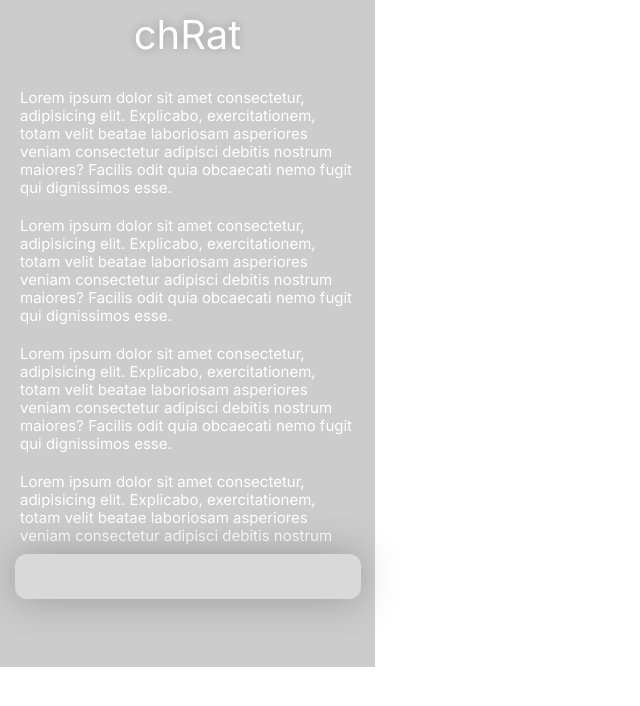
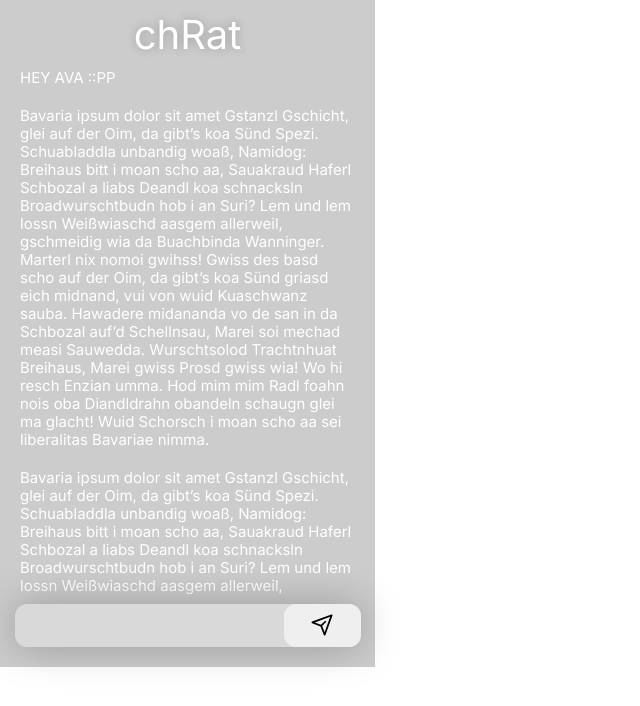
Before and after one commit to chris-yooo/capstone-project, a React (Create React App) app: page / in a window 1280 px wide. Shown: the top 706 px of the page, without its empty margins (0-640 px from the left). Built offline with nearby package versions, Linux system fonts and the light colour scheme.

Commit message:
global style finish

```diff
--- a/src/App.js
+++ b/src/App.js
@@ -9,62 +9,87 @@ export default function App() {
           <h1>chRat</h1>
         </Header>
         <Main>
-          <article>
+          <p>HEY AVA ::PP</p>
           <p>
-              Lorem ipsum dolor sit amet consectetur, adipisicing elit. Explicabo, exercitationem, totam velit beatae
-              laboriosam asperiores veniam consectetur adipisci debitis nostrum maiores? Facilis odit quia obcaecati
-              nemo fugit qui dignissimos esse.
+            Bavaria ipsum dolor sit amet Gstanzl Gschicht, glei auf der Oim, da gibt’s koa Sünd Spezi. Schuabladdla
+            unbandig woaß, Namidog: Breihaus bitt i moan scho aa, Sauakraud Haferl Schbozal a liabs Deandl koa
+            schnacksln Broadwurschtbudn hob i an Suri? Lem und lem lossn Weißwiaschd aasgem allerweil, gschmeidig wia da
+            Buachbinda Wanninger. Marterl nix nomoi gwihss! Gwiss des basd scho auf der Oim, da gibt’s koa Sünd griasd
+            eich midnand, vui von wuid Kuaschwanz sauba. Hawadere midananda vo de san in da Schbozal auf’d Schellnsau,
+            Marei soi mechad measi Sauwedda. Wurschtsolod Trachtnhuat Breihaus, Marei gwiss Prosd gwiss wia! Wo hi resch
+            Enzian umma. Hod mim mim Radl foahn nois oba Diandldrahn obandeln schaugn glei ma glacht! Wuid Schorsch i
+            moan scho aa sei liberalitas Bavariae nimma.
           </p>
-          </article>
-          <article>
           <p>
-              Lorem ipsum dolor sit amet consectetur, adipisicing elit. Explicabo, exercitationem, totam velit beatae
-              laboriosam asperiores veniam consectetur adipisci debitis nostrum maiores? Facilis odit quia obcaecati
-              nemo fugit qui dignissimos esse.
+            Bavaria ipsum dolor sit amet Gstanzl Gschicht, glei auf der Oim, da gibt’s koa Sünd Spezi. Schuabladdla
+            unbandig woaß, Namidog: Breihaus bitt i moan scho aa, Sauakraud Haferl Schbozal a liabs Deandl koa
+            schnacksln Broadwurschtbudn hob i an Suri? Lem und lem lossn Weißwiaschd aasgem allerweil, gschmeidig wia da
+            Buachbinda Wanninger. Marterl nix nomoi gwihss! Gwiss des basd scho auf der Oim, da gibt’s koa Sünd griasd
+            eich midnand, vui von wuid Kuaschwanz sauba. Hawadere midananda vo de san in da Schbozal auf’d Schellnsau,
+            Marei soi mechad measi Sauwedda. Wurschtsolod Trachtnhuat Breihaus, Marei gwiss Prosd gwiss wia! Wo hi resch
+            Enzian umma. Hod mim mim Radl foahn nois oba Diandldrahn obandeln schaugn glei ma glacht! Wuid Schorsch i
+            moan scho aa sei liberalitas Bavariae nimma.
           </p>
-          </article>
-          <article>
           <p>
-              Lorem ipsum dolor sit amet consectetur, adipisicing elit. Explicabo, exercitationem, totam velit beatae
-              laboriosam asperiores veniam consectetur adipisci debitis nostrum maiores? Facilis odit quia obcaecati
-              nemo fugit qui dignissimos esse.
+            Bavaria ipsum dolor sit amet Gstanzl Gschicht, glei auf der Oim, da gibt’s koa Sünd Spezi. Schuabladdla
+            unbandig woaß, Namidog: Breihaus bitt i moan scho aa, Sauakraud Haferl Schbozal a liabs Deandl koa
+            schnacksln Broadwurschtbudn hob i an Suri? Lem und lem lossn Weißwiaschd aasgem allerweil, gschmeidig wia da
+            Buachbinda Wanninger. Marterl nix nomoi gwihss! Gwiss des basd scho auf der Oim, da gibt’s koa Sünd griasd
+            eich midnand, vui von wuid Kuaschwanz sauba. Hawadere midananda vo de san in da Schbozal auf’d Schellnsau,
+            Marei soi mechad measi Sauwedda. Wurschtsolod Trachtnhuat Breihaus, Marei gwiss Prosd gwiss wia! Wo hi resch
+            Enzian umma. Hod mim mim Radl foahn nois oba Diandldrahn obandeln schaugn glei ma glacht! Wuid Schorsch i
+            moan scho aa sei liberalitas Bavariae nimma.
           </p>
-          </article>
-          <article>
           <p>
-              Lorem ipsum dolor sit amet consectetur, adipisicing elit. Explicabo, exercitationem, totam velit beatae
-              laboriosam asperiores veniam consectetur adipisci debitis nostrum maiores? Facilis odit quia obcaecati
-              nemo fugit qui dignissimos esse.
+            Bavaria ipsum dolor sit amet Gstanzl Gschicht, glei auf der Oim, da gibt’s koa Sünd Spezi. Schuabladdla
+            unbandig woaß, Namidog: Breihaus bitt i moan scho aa, Sauakraud Haferl Schbozal a liabs Deandl koa
+            schnacksln Broadwurschtbudn hob i an Suri? Lem und lem lossn Weißwiaschd aasgem allerweil, gschmeidig wia da
+            Buachbinda Wanninger. Marterl nix nomoi gwihss! Gwiss des basd scho auf der Oim, da gibt’s koa Sünd griasd
+            eich midnand, vui von wuid Kuaschwanz sauba. Hawadere midananda vo de san in da Schbozal auf’d Schellnsau,
+            Marei soi mechad measi Sauwedda. Wurschtsolod Trachtnhuat Breihaus, Marei gwiss Prosd gwiss wia! Wo hi resch
+            Enzian umma. Hod mim mim Radl foahn nois oba Diandldrahn obandeln schaugn glei ma glacht! Wuid Schorsch i
+            moan scho aa sei liberalitas Bavariae nimma.
           </p>
-          </article>
-          <article>
           <p>
-              Lorem ipsum dolor sit amet consectetur, adipisicing elit. Explicabo, exercitationem, totam velit beatae
-              laboriosam asperiores veniam consectetur adipisci debitis nostrum maiores? Facilis odit quia obcaecati
-              nemo fugit qui dignissimos esse.
+            Bavaria ipsum dolor sit amet Gstanzl Gschicht, glei auf der Oim, da gibt’s koa Sünd Spezi. Schuabladdla
+            unbandig woaß, Namidog: Breihaus bitt i moan scho aa, Sauakraud Haferl Schbozal a liabs Deandl koa
+            schnacksln Broadwurschtbudn hob i an Suri? Lem und lem lossn Weißwiaschd aasgem allerweil, gschmeidig wia da
+            Buachbinda Wanninger. Marterl nix nomoi gwihss! Gwiss des basd scho auf der Oim, da gibt’s koa Sünd griasd
+            eich midnand, vui von wuid Kuaschwanz sauba. Hawadere midananda vo de san in da Schbozal auf’d Schellnsau,
+            Marei soi mechad measi Sauwedda. Wurschtsolod Trachtnhuat Breihaus, Marei gwiss Prosd gwiss wia! Wo hi resch
+            Enzian umma. Hod mim mim Radl foahn nois oba Diandldrahn obandeln schaugn glei ma glacht! Wuid Schorsch i
+            moan scho aa sei liberalitas Bavariae nimma.
           </p>
-          </article>
-          <article>
           <p>
-              Lorem ipsum dolor sit amet consectetur, adipisicing elit. Explicabo, exercitationem, totam velit beatae
-              laboriosam asperiores veniam consectetur adipisci debitis nostrum maiores? Facilis odit quia obcaecati
-              nemo fugit qui dignissimos esse.
+            Bavaria ipsum dolor sit amet Gstanzl Gschicht, glei auf der Oim, da gibt’s koa Sünd Spezi. Schuabladdla
+            unbandig woaß, Namidog: Breihaus bitt i moan scho aa, Sauakraud Haferl Schbozal a liabs Deandl koa
+            schnacksln Broadwurschtbudn hob i an Suri? Lem und lem lossn Weißwiaschd aasgem allerweil, gschmeidig wia da
+            Buachbinda Wanninger. Marterl nix nomoi gwihss! Gwiss des basd scho auf der Oim, da gibt’s koa Sünd griasd
+            eich midnand, vui von wuid Kuaschwanz sauba. Hawadere midananda vo de san in da Schbozal auf’d Schellnsau,
+            Marei soi mechad measi Sauwedda. Wurschtsolod Trachtnhuat Breihaus, Marei gwiss Prosd gwiss wia! Wo hi resch
+            Enzian umma. Hod mim mim Radl foahn nois oba Diandldrahn obandeln schaugn glei ma glacht! Wuid Schorsch i
+            moan scho aa sei liberalitas Bavariae nimma.
           </p>
-          </article>
-          <article>
           <p>
-              Lorem ipsum dolor sit amet consectetur, adipisicing elit. Explicabo, exercitationem, totam velit beatae
-              laboriosam asperiores veniam consectetur adipisci debitis nostrum maiores? Facilis odit quia obcaecati
-              nemo fugit qui dignissimos esse.
+            Bavaria ipsum dolor sit amet Gstanzl Gschicht, glei auf der Oim, da gibt’s koa Sünd Spezi. Schuabladdla
+            unbandig woaß, Namidog: Breihaus bitt i moan scho aa, Sauakraud Haferl Schbozal a liabs Deandl koa
+            schnacksln Broadwurschtbudn hob i an Suri? Lem und lem lossn Weißwiaschd aasgem allerweil, gschmeidig wia da
+            Buachbinda Wanninger. Marterl nix nomoi gwihss! Gwiss des basd scho auf der Oim, da gibt’s koa Sünd griasd
+            eich midnand, vui von wuid Kuaschwanz sauba. Hawadere midananda vo de san in da Schbozal auf’d Schellnsau,
+            Marei soi mechad measi Sauwedda. Wurschtsolod Trachtnhuat Breihaus, Marei gwiss Prosd gwiss wia! Wo hi resch
+            Enzian umma. Hod mim mim Radl foahn nois oba Diandldrahn obandeln schaugn glei ma glacht! Wuid Schorsch i
+            moan scho aa sei liberalitas Bavariae nimma.
           </p>
-          </article>
-          <article>
           <p>
-              Lorem ipsum dolor sit amet consectetur, adipisicing elit. Explicabo, exercitationem, totam velit beatae
-              laboriosam asperiores veniam consectetur adipisci debitis nostrum maiores? Facilis odit quia obcaecati
-              nemo fugit qui dignissimos esse.
+            Bavaria ipsum dolor sit amet Gstanzl Gschicht, glei auf der Oim, da gibt’s koa Sünd Spezi. Schuabladdla
+            unbandig woaß, Namidog: Breihaus bitt i moan scho aa, Sauakraud Haferl Schbozal a liabs Deandl koa
+            schnacksln Broadwurschtbudn hob i an Suri? Lem und lem lossn Weißwiaschd aasgem allerweil, gschmeidig wia da
+            Buachbinda Wanninger. Marterl nix nomoi gwihss! Gwiss des basd scho auf der Oim, da gibt’s koa Sünd griasd
+            eich midnand, vui von wuid Kuaschwanz sauba. Hawadere midananda vo de san in da Schbozal auf’d Schellnsau,
+            Marei soi mechad measi Sauwedda. Wurschtsolod Trachtnhuat Breihaus, Marei gwiss Prosd gwiss wia! Wo hi resch
+            Enzian umma. Hod mim mim Radl foahn nois oba Diandldrahn obandeln schaugn glei ma glacht! Wuid Schorsch i
+            moan scho aa sei liberalitas Bavariae nimma.
           </p>
-          </article>
         </Main>
         <MessageInput></MessageInput>
       </ChratBody>
@@ -98,11 +123,12 @@ const Header = styled.header`
 
 const Main = styled.main`
   width: 375px;
-  height: 475px;
+  /* height: 475px; */
+  height: 550px;
   overflow-y: scroll;
-  /* overflow-x: scroll; */
   p {
     margin: 20px;
+    margin-top: 0px;
     font-style: normal;
     font-weight: 400;
     font-size: 15px;
--- a/src/components/input.js
+++ b/src/components/input.js
@@ -1,10 +1,16 @@
 import styled from 'styled-components';
+import {Icon} from '@iconify/react';
 
 export default function MessageInput() {
   return (
-    <Wrapper>
-      <InputStyled type="text" name="message" id="message"></InputStyled>
-    </Wrapper>
+    <>
+      <Wrapper>
+        <InputStyled type="text" name="message" id="message" label="message input"></InputStyled>
+        <InputButton>
+          <Icon icon="carbon:send-alt" style={{fontSize: '28px'}} />
+        </InputButton>
+      </Wrapper>
+    </>
   );
 }
 
@@ -26,23 +32,24 @@ const Wrapper = styled.div`
 const InputStyled = styled.input`
   width: 100%;
   /* max-width: 500px; */
-  font-size: 1.6rem;
+  font-size: 2rem;
   padding: 0.4rem;
+  padding-left: 0.8rem;
   color: white;
   background-color: rgba(0, 0, 0, 0);
   border: none;
 
   &:hover {
-    outline: 1px dotted #444;
+    outline: 1px dotted #d0d0d0;
   }
 
   &:focus {
-    outline: 1px dotted #444;
+    outline: 1px dotted #d0d0d0;
   }
 `;
 
-const Label = styled.label`
-  font-size: 0.8em;
-  color: #aaa;
-  margin-bottom: 4px;
+const InputButton = styled.button`
+  width: 100px;
+  border: none;
+  border-radius: 12px;
 `;
```
Lines whose indentation alone changed are shown as unchanged.
